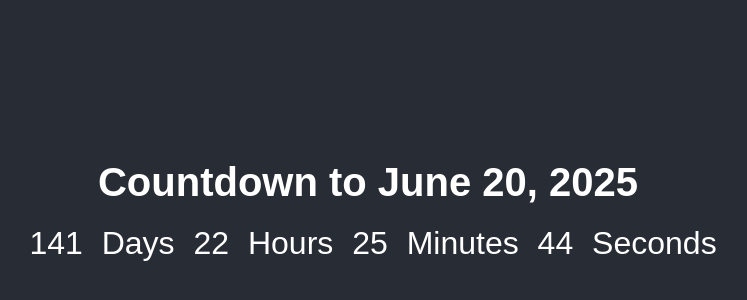
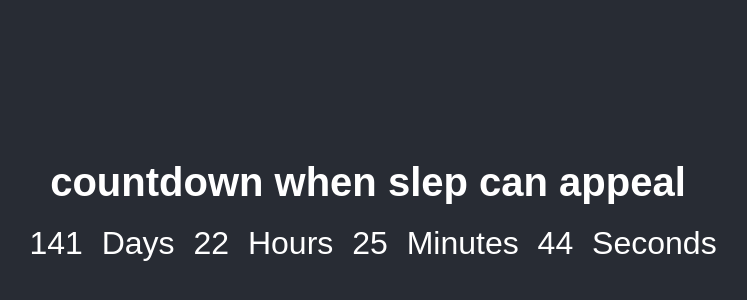
Before and after one commit to slep-osu/appeal-countdown, a plain HTML site: page index.html in a window 1280 px wide. Shown: the part 202-502 px from the top of the page, without its empty margins (272-1019 px from the left). Drawn offline with Linux system fonts and the light colour scheme.

Commit message:
Update index.html

```diff
--- a/index.html
+++ b/index.html
@@ -3,12 +3,12 @@
 <head>
   <meta charset="UTF-8">
   <meta name="viewport" content="width=device-width, initial-scale=1.0">
-  <title>Countdown Timer</title>
+  <title>Appeal Countdown</title>
   <link rel="stylesheet" href="styles.css">
 </head>
 <body>
   <div class="countdown-container">
-    <h1>Countdown to June 20, 2025</h1>
+    <h1>countdown when slep can appeal</h1>
     <div id="countdown">
       <span id="days"></span> Days
       <span id="hours"></span> Hours
```
